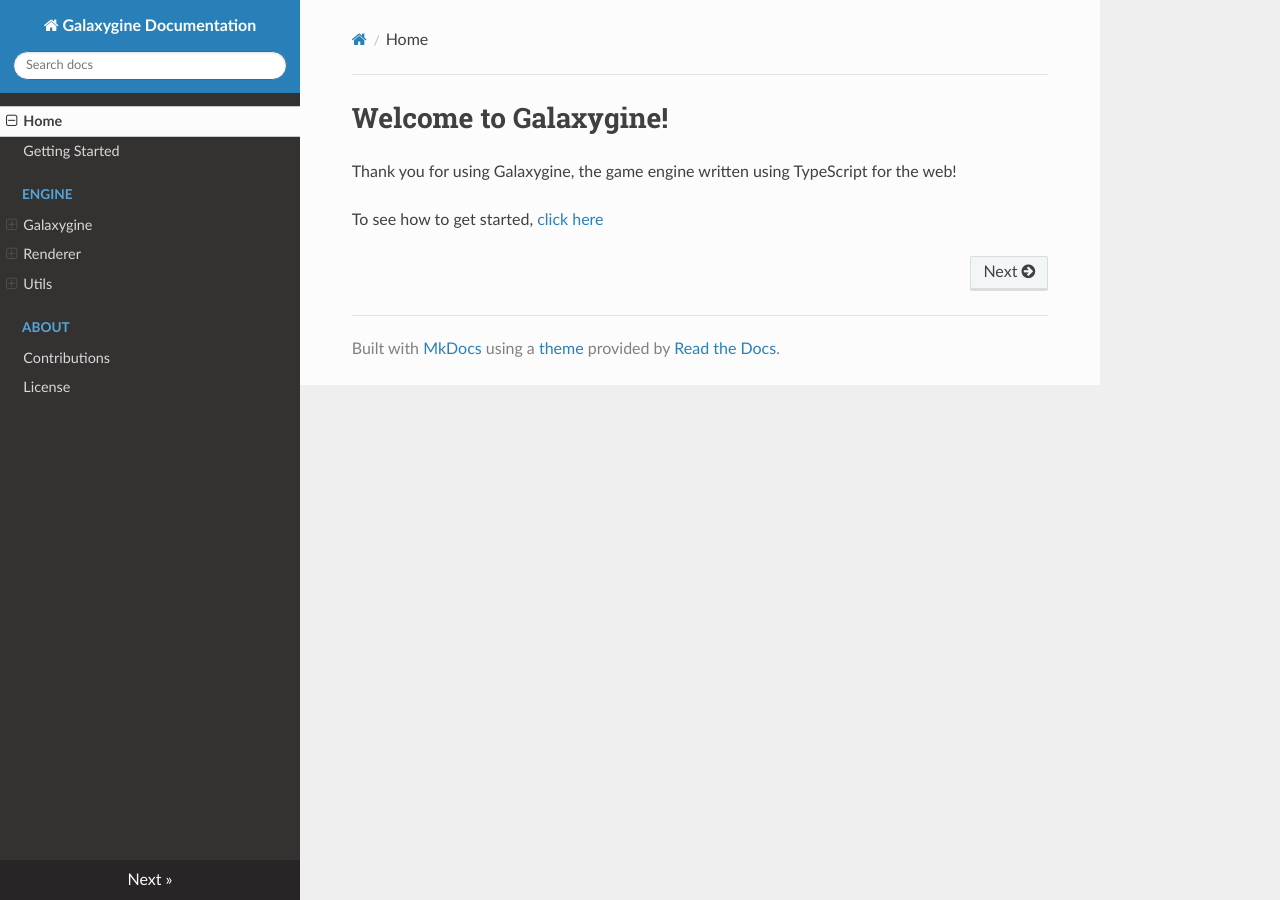
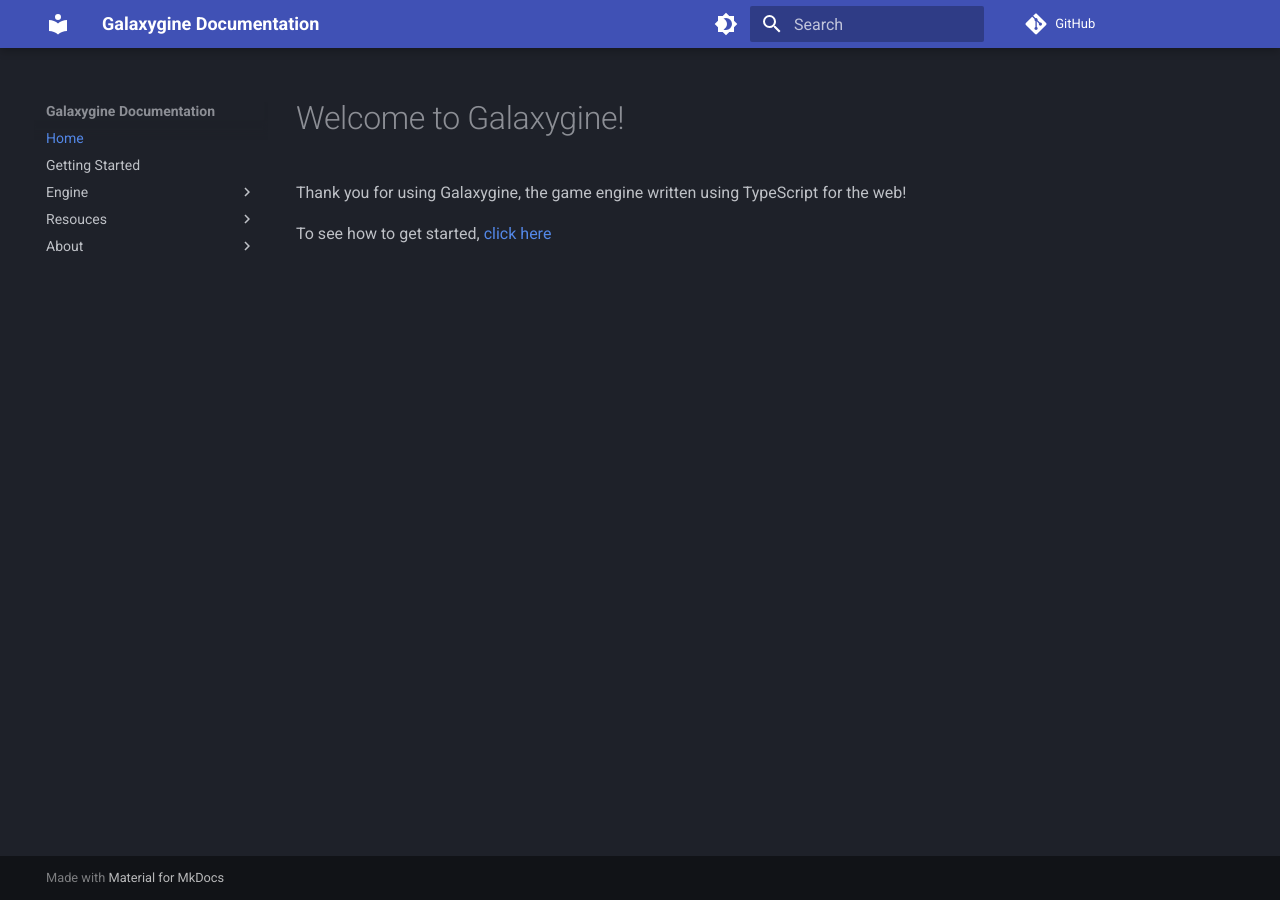
Before and after one commit to GalaxyGamingBoy/Galaxygine_Documentation, an MkDocs documentation site: the page built from docs/index.md, in a window 1280 px wide. Built offline with MkDocs 1.6.1 and Material for MkDocs 9.7.7, drawn with Linux system fonts in a browser that asks for light colours; nearby versions of some CDN libraries; comment, search, counter and statistics services are not loaded.

Commit message:
docs: Changed theme

```diff
--- a/mkdocs.yml
+++ b/mkdocs.yml
@@ -1,11 +1,34 @@
 site_name: Galaxygine Documentation
-theme: readthedocs
+theme:
+    name: material
+    features:
+        - navigation.top
+    palette:
+        # Dark Mode
+        - scheme: slate
+          toggle:
+              icon: material/brightness-4
+              name: Switch to light mode
+        # Light Mode
+        - scheme: default
+          toggle:
+              icon: material/brightness-7
+              name: Switch to dark mode
+
+repo_url: https://github.com/GalaxyGamingBoy/Galaxygine
+
 markdown_extensions:
     - tables
     - def_list
     - admonition
     - pymdownx.details
     - pymdownx.superfences
+    - pymdownx.highlight:
+          anchor_linenums: true
+    - pymdownx.inlinehilite
+    - pymdownx.snippets
+    - pymdownx.superfences
+
 nav:
     - Home: index.md
     - Getting Started: getting_started.md
@@ -23,6 +46,8 @@
                 - Vector2: engine/utils/vector2.md
                 - Settings: engine/utils/settings.md
                 - Color: engine/utils/color.md
+    - Resouces:
+          - keyAction: res/keyAction.md
     - About:
           - Contributions: about/contributions.md
           - License: about/license.md
```
